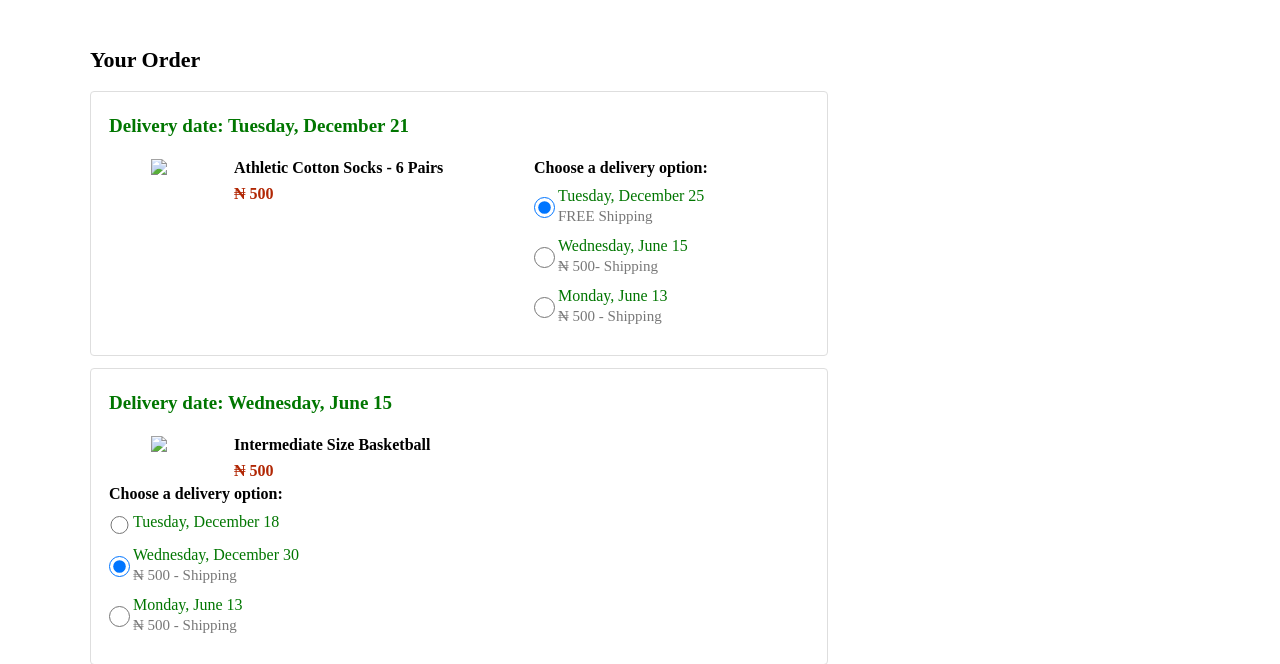
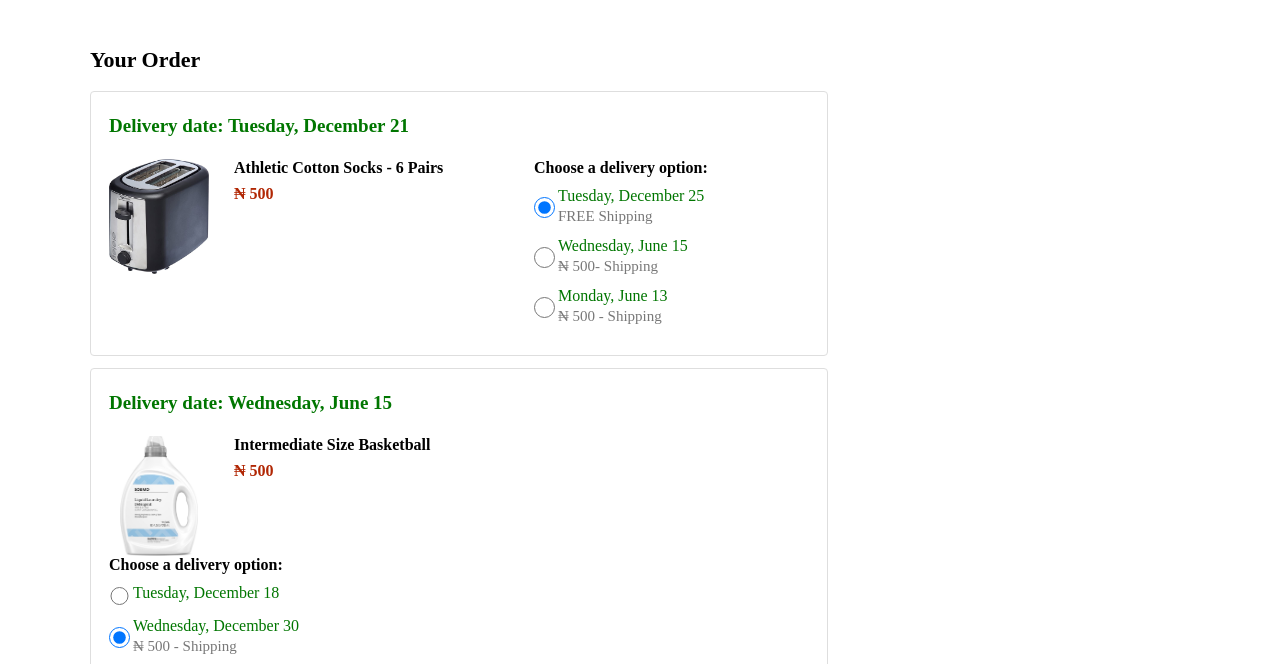
Before and after one commit to wfceza/cezacart, a plain HTML site: page kitchencheckout.html in a window 1280 px wide. Shown: the part 111-775 px from the top of the page. Drawn offline with Linux system fonts and the light colour scheme.

Commit message:
Update kitchencheckout.html

```diff
--- a/kitchencheckout.html
+++ b/kitchencheckout.html
@@ -31,7 +31,7 @@
 
               <div class="cart-item-details-grid">
                 <img class="product-image"
-                  src="./images/products/black-2-slot-toaster.jpg">
+                  src="./products/black-2-slot-toaster.jpg">
 
                 <div class="cart-item-details">
                   <div class="product-name">
@@ -98,7 +98,7 @@
 
               <div class="cart-item-details-grid">
                 <img class="product-image"
-                  src="./images/products/liquid-laundry-detergent-plain.jpg">
+                  src="./products/liquid-laundry-detergent-plain.jpg">
 
                 <div class="cart-item-details">
                   <div class="product-name">
```
